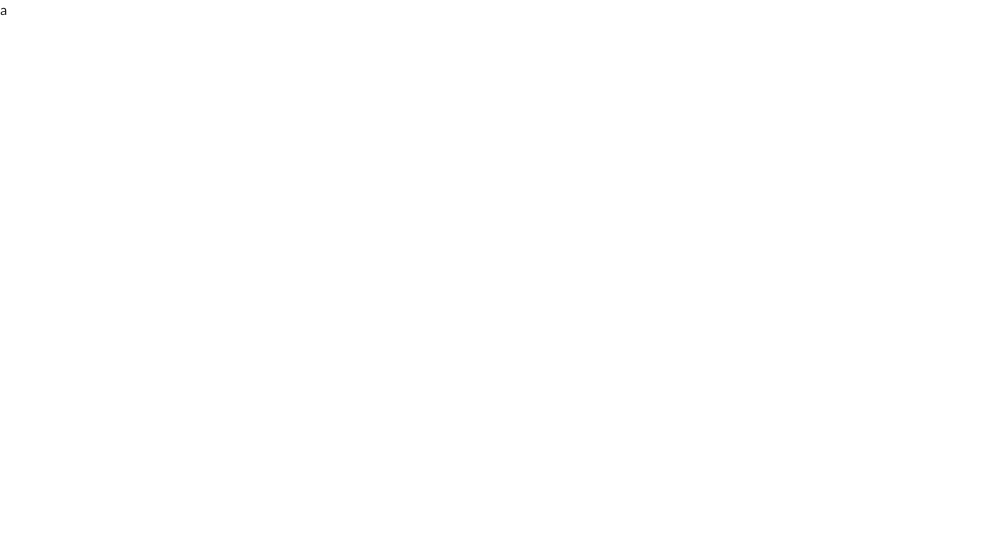
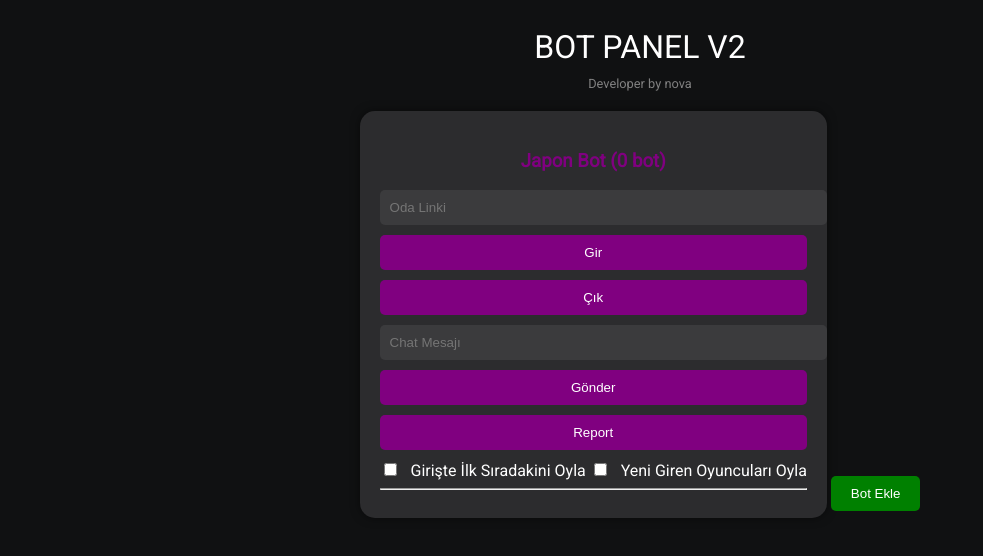
Before and after one commit to novasqw/nova.github.io, a plain HTML site: page index.html in a window 1280 px wide. Shown: the whole page, without its empty margins (0-983 px from the left). Drawn offline with nearby package versions, Linux system fonts and the light colour scheme; some packages are replaced by stand-ins of ours; a script that the page names is missing.

Commit message:
Update index.html

```diff
--- a/index.html
+++ b/index.html
@@ -1,90 +1,135 @@
-a<!doctype html>
-<html>
-
+<!DOCTYPE html>
+<html lang="tr">
 <head>
-	<meta charset="utf-8">
-	<meta name="viewport" content="width=device-width,initial-scale=1">
-	<title>qwe</title>
-	<link rel="icon" href="./favicon.png" type="image/gif">
+    <meta charset="UTF-8">
+    <meta name="viewport" content="width=device-width, initial-scale=1.0">
+    <title>Japon Bot</title>
     <style>
+        @import url('https://fonts.googleapis.com/css2?family=Roboto&display=swap');
         body {
+            font-family: 'Roboto', sans-serif;
+            background-color: #101112;
+            color: white;
+            text-align: center;
+            padding-top: 20px;
+        }
+        .panel {
+            display: inline-block;
+            background: #2c2c2e;
+            padding: 20px;
+            border-radius: 15px;
+            box-shadow: 0 0 10px rgba(0, 0, 0, 0.5);
+        }
+        .panel h3 {
+            color: purple;
+        }
+        .panel input[type=text], .panel input[type=submit] {
+            display: block;
             width: 100%;
-			height: 100%;
+            margin-bottom: 10px;
+            padding: 10px;
+            border: none;
+            border-radius: 5px;
+        }
+        .panel input[type=text] {
+            background: #3b3b3d;
+            color: white;
+        }
+        .panel input[type=submit] {
+            background: purple;
+            color: white;
+            cursor: pointer;
+        }
+        .panel input[type=checkbox] {
+            margin-right: 10px;
+        }
+        .userkickmenu input[type=submit] {
+            background: red;
+            color: white;
+            margin-top: 5px;
+        }
+        #botekle {
+            background: green;
+            color: white;
+            padding: 10px 20px;
+            border: none;
+            border-radius: 5px;
+            cursor: pointer;
+            display: inline-block;
+            margin-top: 20px;
+        }
+        .iframe-container {
+            margin-top: 20px;
+        }
+        .header {
+            font-size: 2em;
+            margin-bottom: 10px;
+        }
+        .developer {
+            font-size: 0.8em;
+            margin-bottom: 20px;
+            color: gray;
         }
     </style>
 </head>
+<body>
+    <div class="header">BOT PANEL V2</div>
+    <div class="developer">Developer by nova</div>
+    <div class="panel">
+        <h3>Japon Bot (<span class="taktifbot">0</span> bot)</h3>
+        <input type="text" class="roomlink" placeholder="Oda Linki">
+        <input type="submit" onclick="joinRoom()" value="Gir">
+        <input type="submit" onclick="leaveRoom()" value="Çık">
+        <input type="text" class="mesg" placeholder="Chat Mesajı">
+        <input type="submit" onclick="sendMessage()" value="Gönder">
+        <input type="submit" onclick="sendReport()" value="Report">
+        <input type="checkbox" class="kickonjoin"> Girişte İlk Sıradakini Oyla
+        <input type="checkbox" class="kicknew"> Yeni Giren Oyuncuları Oyla
+        <hr>
+        <div class="userkickmenu"></div>
+    </div>
+    <button id="botekle" onclick="addBot()">Bot Ekle</button>
+    <div class="iframe-container" id="iframeContainer"></div>
 
-<body>
-	<script src="https://code.jquery.com/jquery-3.6.0.js"
-		integrity="sha256-H+K7U5CnXl1h5ywQfKtSj8PCmoN9aaq30gDh27Xc0jk=" crossorigin="anonymous"></script>
-	<link rel="stylesheet" href="https://cdnjs.cloudflare.com/ajax/libs/izitoast/1.4.0/css/iziToast.min.css">
-	<script src="https://cdnjs.cloudflare.com/ajax/libs/izitoast/1.4.0/js/iziToast.min.js"
-		type="text/javascript"></script>
-	<link rel="stylesheet" href="https://cdnjs.cloudflare.com/ajax/libs/semantic-ui/2.4.1/semantic.min.css">
-	<script src="https://cdnjs.cloudflare.com/ajax/libs/semantic-ui/2.4.1/semantic.min.js"
-		type="text/javascript"></script>
-	<script src="Script.js"></script>
-	<style>
-		@font-face {
-			font-family: 'Roboto';
-			src: url(fonts/Roboto-Regular.ttf);
+    <script>
+        let botCount = 0;
+        let roomLink = "";
+
+        function joinRoom() {
+            roomLink = document.querySelector('.roomlink').value;
+            if (roomLink) {
+                // Burada gartic.io'ya bağlanma işlemleri yapılacak
+                alert("Odaya Giriliyor: " + roomLink);
+            }
         }
 
-		@font-face {
-			font-family: 'Roboto';
-			font-weight: 300;
-			src: url(fonts/Roboto-Light.ttf);
+        function leaveRoom() {
+            // Odayı terk etme işlemleri
+            alert("Odadan Çıkılıyor");
         }
 
-		@font-face {
-			font-family: 'Roboto';
-			font-weight: 500;
-			src: url(fonts/Roboto-Medium.ttf);
+        function sendMessage() {
+            let message = document.querySelector('.mesg').value;
+            if (message) {
+                // Mesaj gönderme işlemleri
+                alert("Mesaj Gönderiliyor: " + message);
+            }
         }
 
-		/* Contextmenu CSS kodu */
-		#contextmenu {
-			display: none;
-			position: absolute;
-			background-color: #2b2f33;
-			/* arkaplan rengi */
-			border-radius: 4px;
-			border: none;
-			width: 120px;
-			z-index: 999999;
+        function sendReport() {
+            // Report gönderme işlemleri
+            alert("Report Gönderiliyor");
         }
 
-		#contextmenu ul {
-			list-style: none;
-			margin: 0;
-			padding: 0;
+        function addBot() {
+            let iframeContainer = document.getElementById('iframeContainer');
+            let iframe = document.createElement('iframe');
+            iframe.src = 'https://blockaway.net';
+            iframe.width = '300';
+            iframe.height = '200';
+            iframe.style.border = 'none';
+            iframeContainer.appendChild(iframe);
         }
-
-		#contextmenu li {
-			padding: 8px 10px;
-			cursor: pointer;
-			color: #fff;
-			/* metin rengi */
-		}
-
-		#contextmenu li:hover {
-			background-color: #3e4347;
-			border-radius: 4px;
-			/* hover rengi */
-		}
-	</style>
-
-	<!-- Contextmenu HTML kodu -->
-	<div id="contextmenu">
-		<ul>
-			<li id="editButton">Edit</li>
-			<li id="copyButton">Copy</li>
-			<li id="cutButton">Cut</li>
-			<li id="pasteButton">Paste</li>
-			<li id="saveImageButton">Save Image</li>
-		</ul>
-	</div>
-
+    </script>
 </body>
-
 </html>
```
Lines whose indentation alone changed are shown as unchanged.
